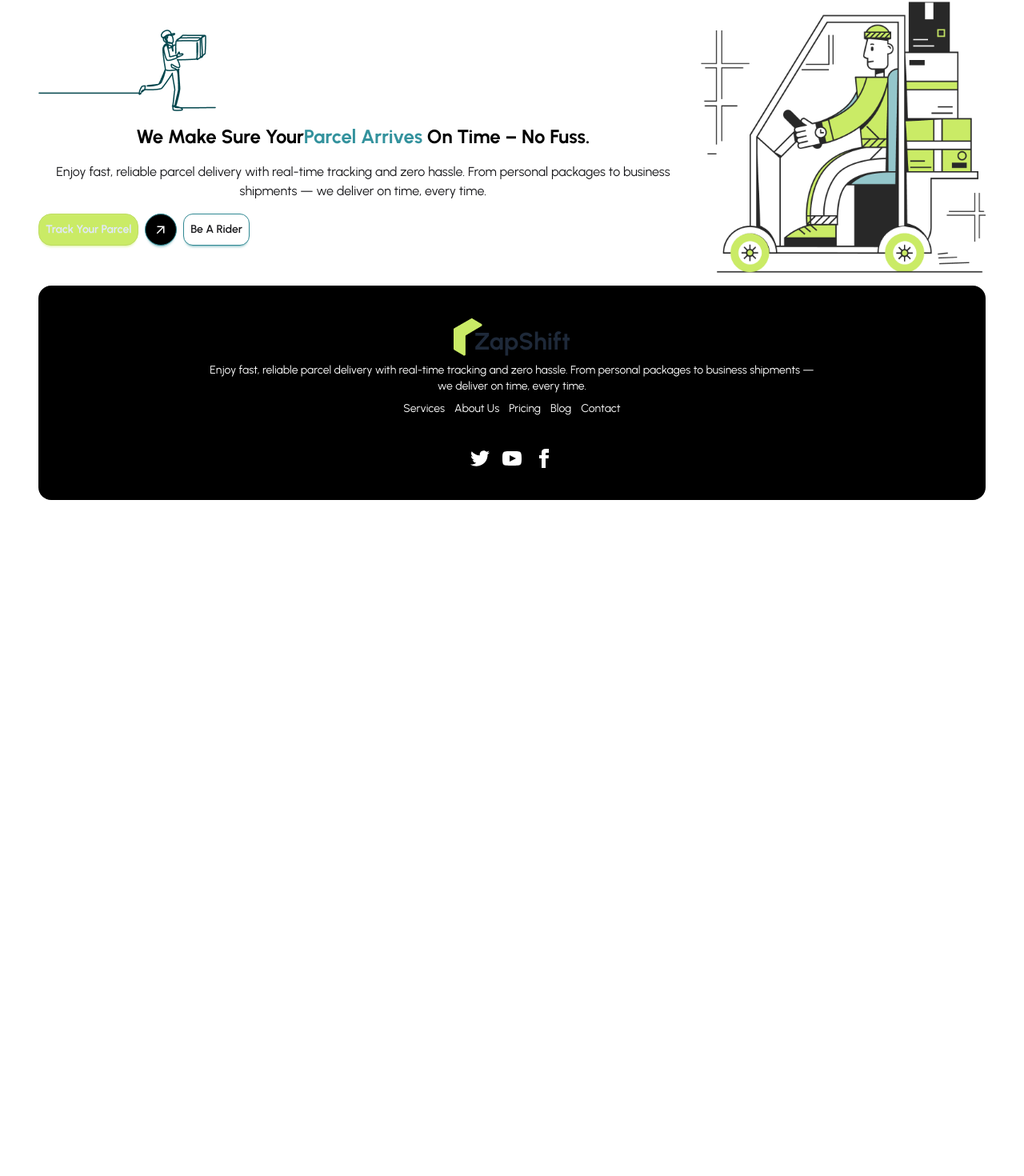
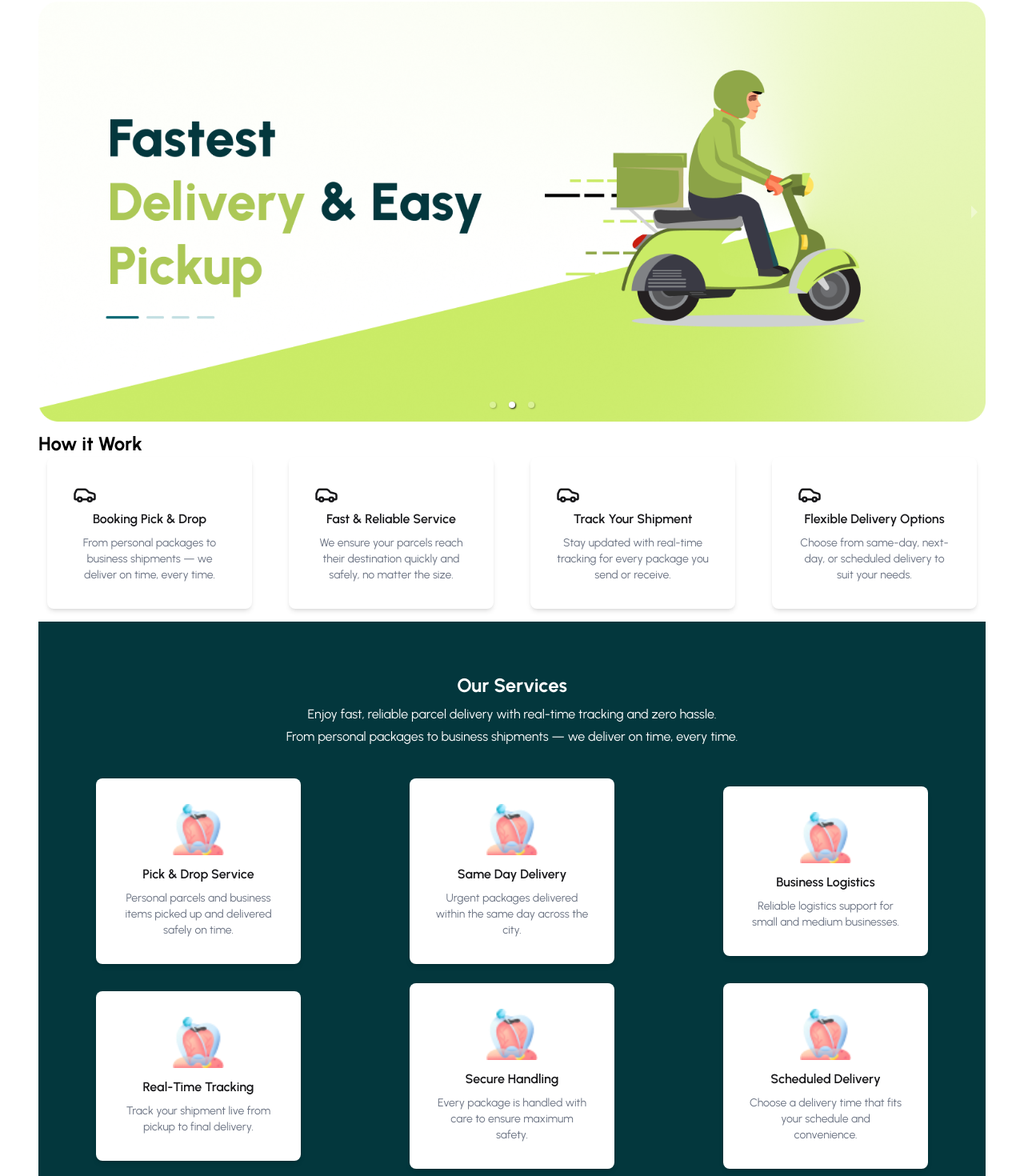
Before and after one commit to Kaosarjoy/zapShift, a React app: page / in a window 1280 px wide. Shown: the part 110-1580 px from the top of the page at 80% size. Before the commit the page ends 800 px from the top, so only its background shows below. Built offline with nearby package versions, Linux system fonts and the light colour scheme; the HTML template or start-up script is replaced by a standard one.

Commit message:
card and service done

```diff
--- a/package.json
+++ b/package.json
@@ -13,7 +13,8 @@
     "@react-icons/all-files": "^4.1.0",
     "react": "^19.2.0",
     "react-dom": "^19.2.0",
-    "react-icons": "^5.5.0"
+    "react-icons": "^5.5.0",
+    "react-responsive-carousel": "^3.2.23"
   },
   "devDependencies": {
     "@eslint/js": "^9.39.1",
--- /dev/null
+++ b/public/service.json
@@ -0,0 +1,32 @@
+[
+  {
+    "id": 1,
+    "title": "Pick & Drop Service",
+    "description": "Personal parcels and business items picked up and delivered safely on time."
+  },
+  {
+    "id": 2,
+    "title": "Same Day Delivery",
+    "description": "Urgent packages delivered within the same day across the city."
+  },
+  {
+    "id": 3,
+    "title": "Business Logistics",
+    "description": "Reliable logistics support for small and medium businesses."
+  },
+  {
+    "id": 4,
+    "title": "Real-Time Tracking",
+    "description": "Track your shipment live from pickup to final delivery."
+  },
+  {
+    "id": 5,
+    "title": "Secure Handling",
+    "description": "Every package is handled with care to ensure maximum safety."
+  },
+  {
+    "id": 6,
+    "title": "Scheduled Delivery",
+    "description": "Choose a delivery time that fits your schedule and convenience."
+  }
+]
--- /dev/null
+++ b/public/work.json
@@ -0,0 +1,22 @@
+[
+  {
+    "id": 1,
+    "title": "Booking Pick & Drop",
+    "description": "From personal packages to business shipments — we deliver on time, every time."
+  },
+  {
+    "id": 2,
+    "title": "Fast & Reliable Service",
+    "description": "We ensure your parcels reach their destination quickly and safely, no matter the size."
+  },
+  {
+    "id": 3,
+    "title": "Track Your Shipment",
+    "description": "Stay updated with real-time tracking for every package you send or receive."
+  },
+  {
+    "id": 4,
+    "title": "Flexible Delivery Options",
+    "description": "Choose from same-day, next-day, or scheduled delivery to suit your needs."
+  }
+]
--- a/src/Pages/Home/Banner.jsx
+++ b/src/Pages/Home/Banner.jsx
@@ -1,35 +1,60 @@
 import React from 'react';
-import bannerImg from '../../assets/big.png'
-import smallBanner from '../../assets/small.png'
+import bannerImg1 from '../../assets/banner/banner1.png';
+import bannerImg2 from '../../assets/banner/banner2.png';
+import bannerImg3 from '../../assets/banner/banner3.png';
+import "react-responsive-carousel/lib/styles/carousel.min.css";
+import { Carousel } from 'react-responsive-carousel';
 import { MdArrowOutward } from 'react-icons/md';
+
 const Banner = () => {
     return (
-        <div className='flex justify-center items-center gap-4'>
-            <div >
-                <img src={smallBanner} alt="" />
-                <div className='flex flex-col gap-4 mt-4'>
-                    <h2 className='text-2xl font-bold text-black'>We Make Sure Your
-                        <span className='text-base-200 gap-1'>Parcel Arrives </span>
-                         On Time – No Fuss.</h2>
+        <Carousel
+  infiniteLoop
+  autoPlay
+  showThumbs={false}
+  showStatus={false}
+  showIndicators={true}
+>
+  <div className="relative bg-white">
+    {/* Image */}
+    <img src={bannerImg1} className="w-full h-[500px] object-cover" />
 
-                         <p>
+    {/* Text Overlay */}
+    <div className="absolute inset-0 flex items-center">
+      <div className="max-w-xl ml-20  space-y-5 text-left">
+
+        <p className="text-gray-600">
           Enjoy fast, reliable parcel delivery with real-time tracking and zero hassle.
           From personal packages to business shipments — we deliver on time, every time.
         </p>
 
-                         <div className='flex justify-baseline items-center gap-2 '>
-                            <button className='btn btn-primary rounded-2xl p-2'>Track Your Parcel</button>
-                            <button className="btn bg-black text-white rounded-full w-10 h-10 p-0 flex items-center justify-center">
+        <div className="flex items-center gap-3">
+          <button className="btn btn-primary rounded-full px-6">
+            Track Your Parcel
+          </button>
+
+          <button className="btn bg-black text-white rounded-full w-11 h-11 p-0 flex items-center justify-center">
             <MdArrowOutward className="text-lg" />
           </button>
-                            <button className='btn bg-white p-2 rounded-xl'>Be A Rider</button>
+
+          <button className="btn btn-outline rounded-full px-6">
+            Be A Rider
+          </button>
+        </div>
+
       </div>
     </div>
   </div>
-            <div className='flex'>
-                <img src={bannerImg} alt="" />
+
+  <div>
+    <img src={bannerImg2} />
   </div>
+
+  <div>
+    <img src={bannerImg3} />
   </div>
+</Carousel>
+
     );
 };
 
--- /dev/null
+++ b/src/Pages/Home/Card.jsx
@@ -0,0 +1,25 @@
+import React from 'react';
+import { LuCar } from 'react-icons/lu';
+
+const Card = ({c}) => {
+    return (
+   <div className="
+  card bg-base-100 w-64 p-3 shadow-md hover:bg-lime-100
+
+">
+  <LuCar className="text-3xl mb-1 " />
+
+  <div className="card-body items-center text-center p-0">
+    <h2 className="text-base font-semibold">
+      {c.title}
+    </h2>
+    <p className="text-sm text-gray-500">
+      {c.description}
+    </p>
+  </div>
+</div>
+
+    );
+};
+
+export default Card;
--- /dev/null
+++ b/src/Pages/Home/Cards.jsx
@@ -0,0 +1,24 @@
+import React, { useEffect, useState } from 'react';
+import Card from '../Home/Card';
+
+const Cards = () => {
+    const [cards,setCards]=useState([]);
+    useEffect(()=>{
+        fetch('/work.json')
+        .then(res=>res.json())
+        .then(data=>setCards(data))
+    },[])
+    return (
+
+        <div>
+            <h2 className='text-2xl mt-3 text-black font-bold text-start'> How it Work</h2>
+            <div className="grid grid-cols-1 sm:grid-cols-2 lg:grid-cols-4 gap-6 place-items-center mb-4">
+      {cards.map(c => (
+        <Card key={c.id} c={c} />
+      ))}
+    </div>
+        </div>
+    );
+};
+
+export default Cards;
--- a/src/Pages/Home/Home.jsx
+++ b/src/Pages/Home/Home.jsx
@@ -1,10 +1,14 @@
 import React from 'react';
 import Banner from '../Home/Banner'
+import Cards from '../Home/Cards';
+import Services from '../Home/Services';
 
 const Home = () => {
     return (
         <div className='mb-4'>
             <Banner></Banner>
+            <Cards></Cards>
+            <Services></Services>
         </div>
     );
 };
--- /dev/null
+++ b/src/Pages/Home/Service.jsx
@@ -0,0 +1,19 @@
+import React from 'react';
+import serviceImg from '../../assets/service.png'
+const Service = ({s}) => {
+    return (
+        <div className="card bg-base-100 w-64 p-3 shadow-md hover:bg-lime-100">
+        <img src={serviceImg} className="w-16 h-16 mb-3 mx-auto"></img>
+         <div className="card-body items-center text-center p-0">
+           <h2 className="text-base font-semibold">
+             {s.title}
+           </h2>
+           <p className="text-sm text-gray-500">
+             {s.description}
+           </p>
+         </div>
+       </div>
+    );
+};
+
+export default Service;
--- /dev/null
+++ b/src/Pages/Home/Services.jsx
@@ -0,0 +1,40 @@
+import React, { useEffect, useState } from 'react';
+import Service from '../Home/Service';
+
+const Services = () => {
+    const [services,setServices]=useState([])
+    useEffect(()=>{
+        fetch('/service.json')
+        .then(res=>res.json())
+        .then(data=>setServices(data))
+    },[])
+    return (
+        <div className='bg-secondary py-16 px-4 '>
+            <h2 className="text-2xl text-white font-bold text-center mb-2">
+        Our Services
+        </h2>
+
+    <div className="text-center text-white max-w-2xl mx-auto mt-2 mb-10">
+  <p>
+    Enjoy fast, reliable parcel delivery with real-time tracking and zero hassle.
+  </p>
+    <p className="mt-1">
+    From personal packages to business shipments — we deliver on time, every time.
+     </p>
+    </div>
+
+           <div className="grid grid-cols-1 sm:grid-cols-2 lg:grid-cols-3 gap-6 place-items-center">
+
+            {
+             services.map(s=>(
+                <Service key={s.id} s={s}></Service>
+             )
+
+             )
+            }
+        </div>
+        </div>
+    );
+};
+
+export default Services;
```
Also changed, not shown: 1 other file (tests, documents, lock files or other folders). Lines whose indentation alone changed are shown as unchanged.
